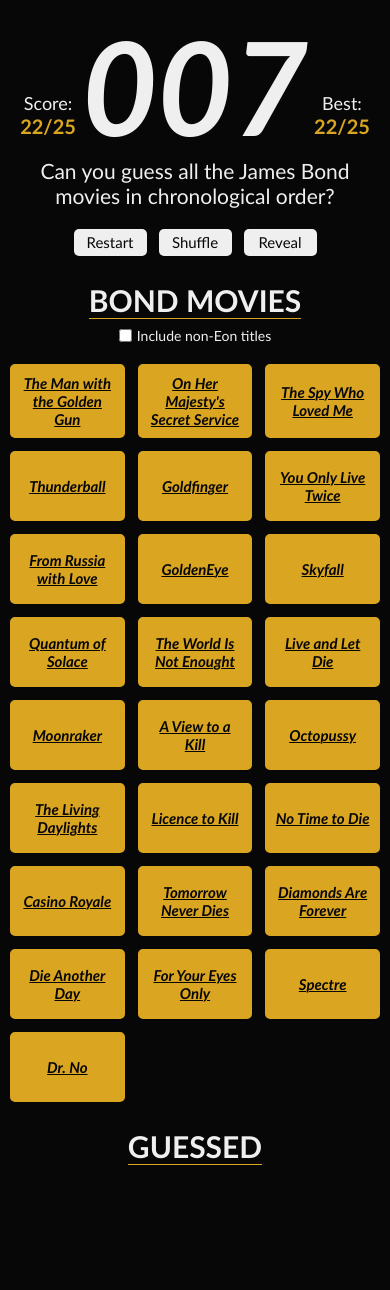
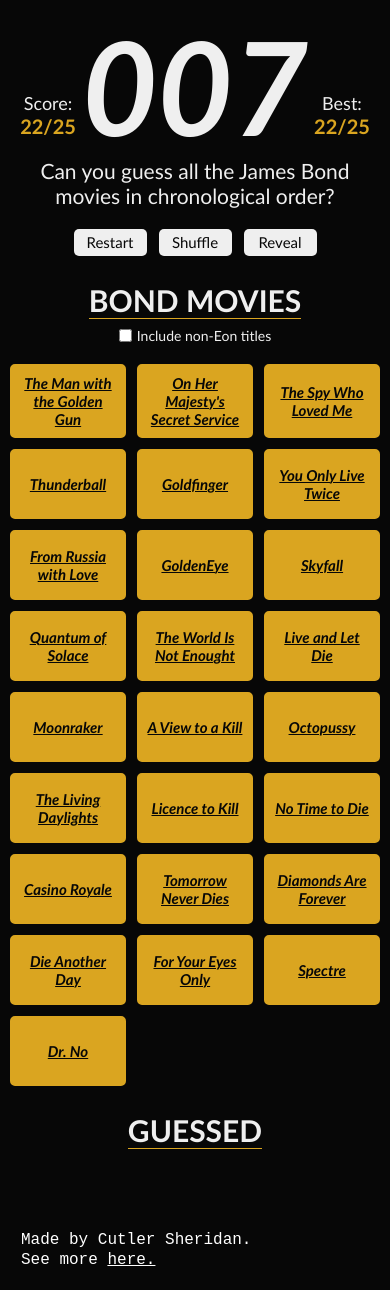
Before and after one commit to CutlerSheridan/bond-timeline, a React (Create React App) app: page / in a window 390 px wide. Before the commit the page ends 1211 px from the top, so only its background shows below. Built offline with nearby package versions, Linux system fonts and the light colour scheme.

Commit message:
0.5.5 Add credit; Adjust breakpoints

```diff
--- a/package.json
+++ b/package.json
@@ -1,6 +1,6 @@
 {
   "name": "bond-timeline",
-  "version": "0.5.4",
+  "version": "0.5.5",
   "private": true,
   "dependencies": {
     "@testing-library/jest-dom": "^5.16.5",
--- a/src/App.js
+++ b/src/App.js
@@ -2,6 +2,7 @@
 import uniqid from 'uniqid';
 import './App.css';
 import BondGrid from './components/BondGrid';
+import Footer from './components/Footer';
 
 const App = () => {
   const Bond = (title, year) => {
@@ -214,6 +215,8 @@
         />
       </section>
 
+      <Footer />
+
       {/* <h2>Correct order:</h2>
       {orderedBonds.map((bond) => {
         return <div key={`ordered-${bond.id}`}>{bond.title}</div>;
--- /dev/null
+++ b/src/components/Footer.js
@@ -0,0 +1,17 @@
+import '../styles/Footer.css';
+
+const Footer = () => {
+  return (
+    <footer>
+      <p className="credit">Made by Cutler Sheridan.</p>
+      <p className="credit">
+        See more{' '}
+        <a className="credit-link" href="cutlersheridan.github.io/portfolio">
+          here.
+        </a>
+      </p>
+    </footer>
+  );
+};
+
+export default Footer;
--- a/src/styles/BondGrid.css
+++ b/src/styles/BondGrid.css
@@ -32,9 +32,16 @@
   max-width: 50rem;
   display: grid;
   grid-template-columns: repeat(3, 1fr);
-  gap: 1.3rem;
+  gap: 1.1rem;
 }
-@media only screen and (min-width: 500px) {
+@media only screen and (min-width: 550px) {
+  .grid {
+    max-width: 85rem;
+    grid-template-columns: repeat(4, 1fr);
+    gap: 1.3rem;
+  }
+}
+@media only screen and (min-width: 750px) {
   .grid {
     max-width: 85rem;
     grid-template-columns: repeat(5, 1fr);
--- /dev/null
+++ b/src/styles/Footer.css
@@ -0,0 +1,15 @@
+footer {
+  align-self: flex-start;
+  margin: 3.5rem 0 2rem 2.1rem;
+  font-size: 1.6rem;
+  font-family: monospace;
+  line-height: 2rem;
+  color: white;
+}
+footer a,
+footer a:active {
+  color: white;
+}
+footer a:hover {
+  color: lightgrey;
+}
```
Also changed, not shown: 1 other file (tests, documents, lock files or other folders).
